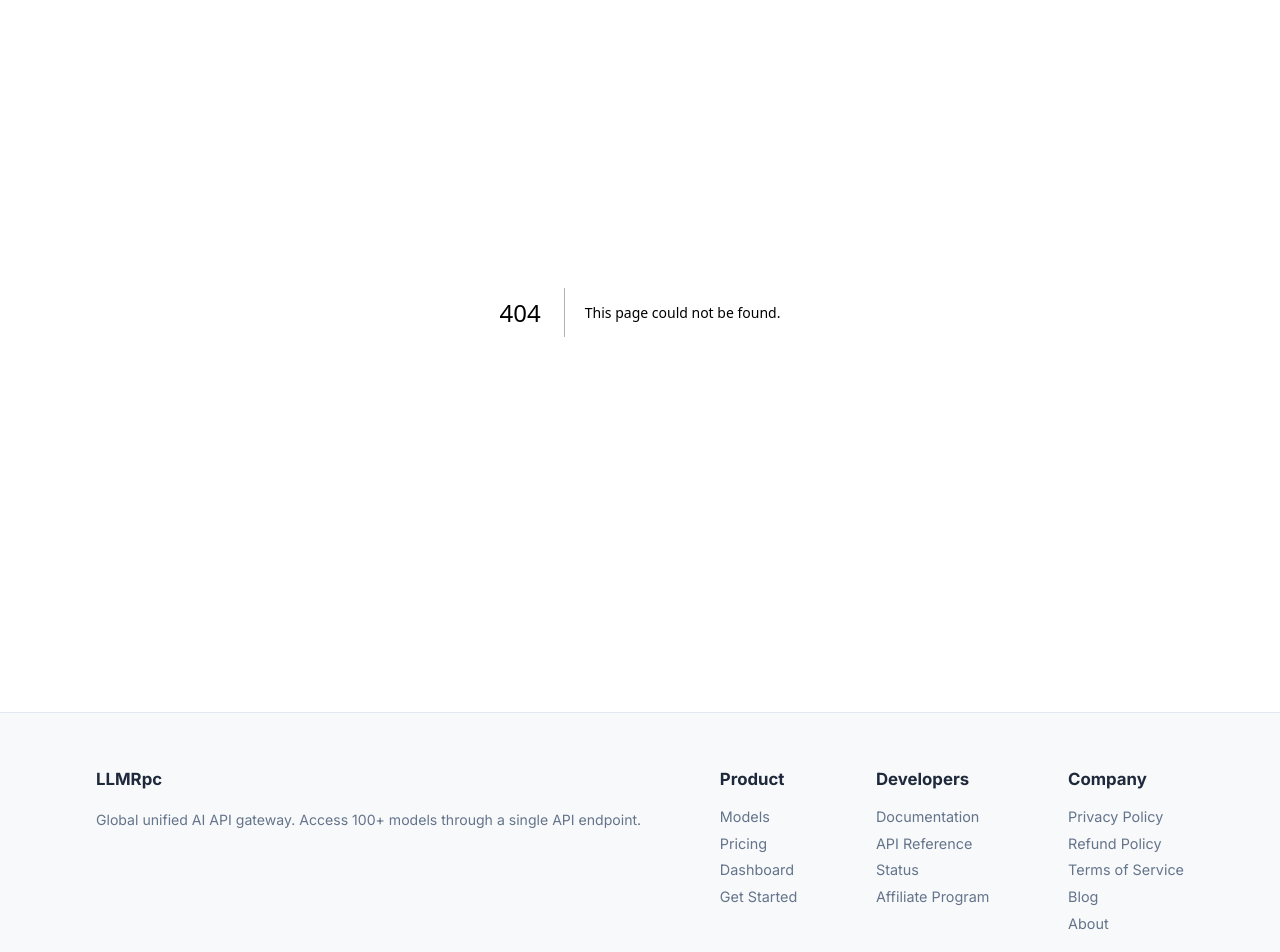
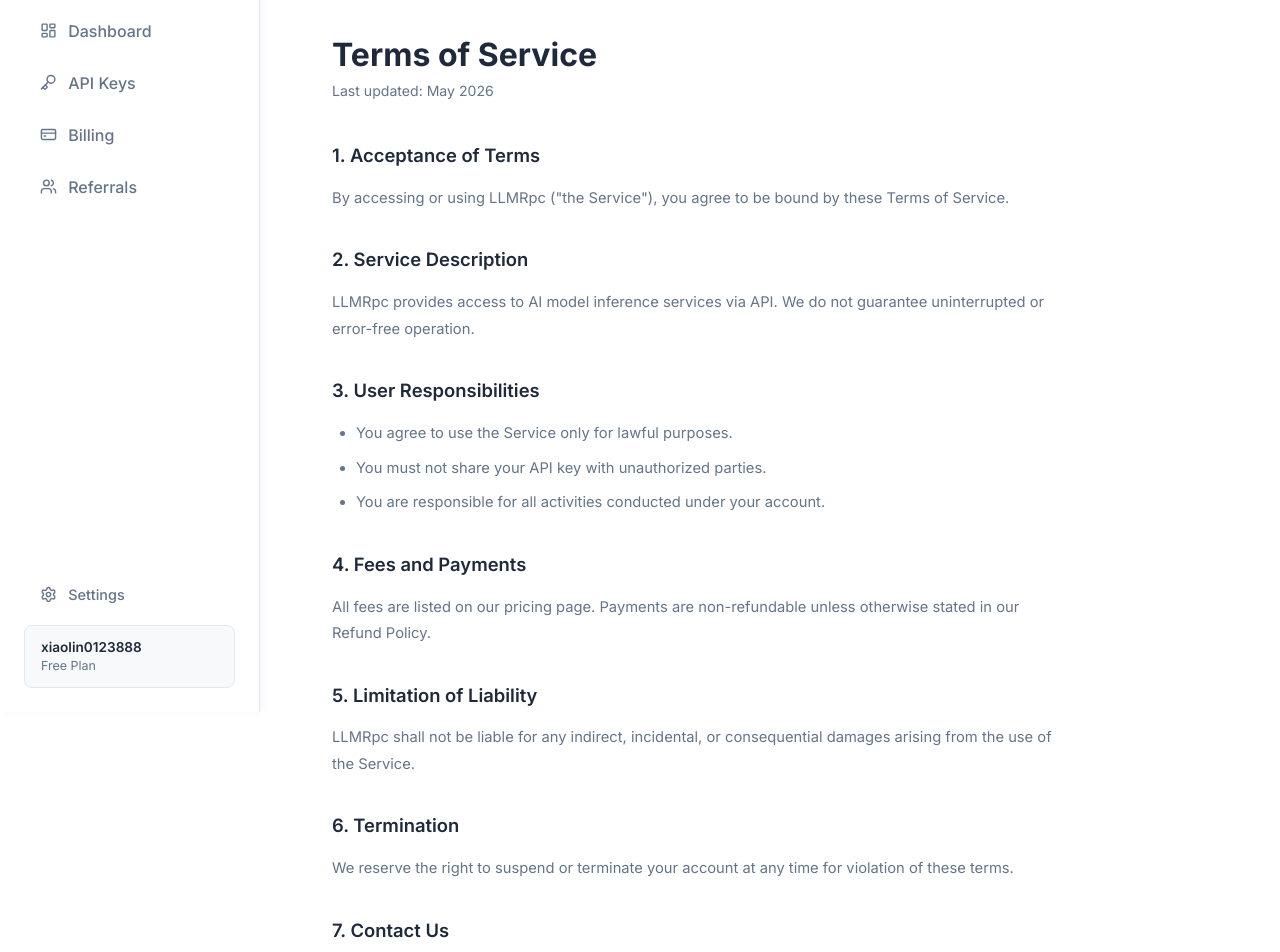
Before and after one commit to xiaolin0123888/llmrpc.com, a Next.js app: page /terms in a window 1280 px wide. Before the commit this address had no page. Shown: the part 160-1112 px from the top of the page. Built offline with nearby package versions, Linux system fonts and the light colour scheme.

Commit message:
Add terms of service page

```diff
--- /dev/null
+++ b/app/(main)/terms/page.tsx
@@ -0,0 +1,35 @@
+export default function TermsPage() {
+  return (
+    <div style={{ maxWidth: '800px', margin: '0 auto', padding: '2rem' }}>
+      <h1 style={{ fontSize: '2rem', fontWeight: 700, color: 'var(--text-dark)', marginBottom: '0.5rem' }}>Terms of Service</h1>
+      <p style={{ color: 'var(--text-gray)', fontSize: '0.88rem', marginBottom: '2.5rem' }}>Last updated: May 2026</p>
+
+      <div style={{ lineHeight: 1.8 }}>
+        <h2 style={{ fontSize: '1.15rem', fontWeight: 600, color: 'var(--text-dark)', margin: '2rem 0 0.8rem' }}>1. Acceptance of Terms</h2>
+        <p style={{ color: 'var(--text-gray)', fontSize: '0.92rem', marginBottom: '1rem' }}>By accessing or using LLMRpc (&quot;the Service&quot;), you agree to be bound by these Terms of Service.</p>
+
+        <h2 style={{ fontSize: '1.15rem', fontWeight: 600, color: 'var(--text-dark)', margin: '2rem 0 0.8rem' }}>2. Service Description</h2>
+        <p style={{ color: 'var(--text-gray)', fontSize: '0.92rem', marginBottom: '1rem' }}>LLMRpc provides access to AI model inference services via API. We do not guarantee uninterrupted or error-free operation.</p>
+
+        <h2 style={{ fontSize: '1.15rem', fontWeight: 600, color: 'var(--text-dark)', margin: '2rem 0 0.8rem' }}>3. User Responsibilities</h2>
+        <ul style={{ color: 'var(--text-gray)', fontSize: '0.92rem', paddingLeft: '1.5rem', marginBottom: '1rem' }}>
+          <li style={{ marginBottom: '0.5rem' }}>You agree to use the Service only for lawful purposes.</li>
+          <li style={{ marginBottom: '0.5rem' }}>You must not share your API key with unauthorized parties.</li>
+          <li style={{ marginBottom: '0.5rem' }}>You are responsible for all activities conducted under your account.</li>
+        </ul>
+
+        <h2 style={{ fontSize: '1.15rem', fontWeight: 600, color: 'var(--text-dark)', margin: '2rem 0 0.8rem' }}>4. Fees and Payments</h2>
+        <p style={{ color: 'var(--text-gray)', fontSize: '0.92rem', marginBottom: '1rem' }}>All fees are listed on our pricing page. Payments are non-refundable unless otherwise stated in our Refund Policy.</p>
+
+        <h2 style={{ fontSize: '1.15rem', fontWeight: 600, color: 'var(--text-dark)', margin: '2rem 0 0.8rem' }}>5. Limitation of Liability</h2>
+        <p style={{ color: 'var(--text-gray)', fontSize: '0.92rem', marginBottom: '1rem' }}>LLMRpc shall not be liable for any indirect, incidental, or consequential damages arising from the use of the Service.</p>
+
+        <h2 style={{ fontSize: '1.15rem', fontWeight: 600, color: 'var(--text-dark)', margin: '2rem 0 0.8rem' }}>6. Termination</h2>
+        <p style={{ color: 'var(--text-gray)', fontSize: '0.92rem', marginBottom: '1rem' }}>We reserve the right to suspend or terminate your account at any time for violation of these terms.</p>
+
+        <h2 style={{ fontSize: '1.15rem', fontWeight: 600, color: 'var(--text-dark)', margin: '2rem 0 0.8rem' }}>7. Contact Us</h2>
+        <p style={{ color: 'var(--text-gray)', fontSize: '0.92rem' }}>For questions about these Terms, please contact us at <a href="mailto:xfyy688@gmail.com" style={{ color: 'var(--primary)' }}>xfyy688@gmail.com</a></p>
+      </div>
+    </div>
+  )
+}
--- a/app/layout.tsx
+++ b/app/layout.tsx
@@ -52,7 +52,7 @@
               <h4>Company</h4>
               <Link href="/privacy">Privacy Policy</Link>
               <a href="/refund">Refund Policy</a>
-              <a href="#">Terms of Service</a>
+              <Link href="/terms">Terms of Service</Link>
               <a href="#">Blog</a>
               <a href="#">About</a>
             </div>
```
